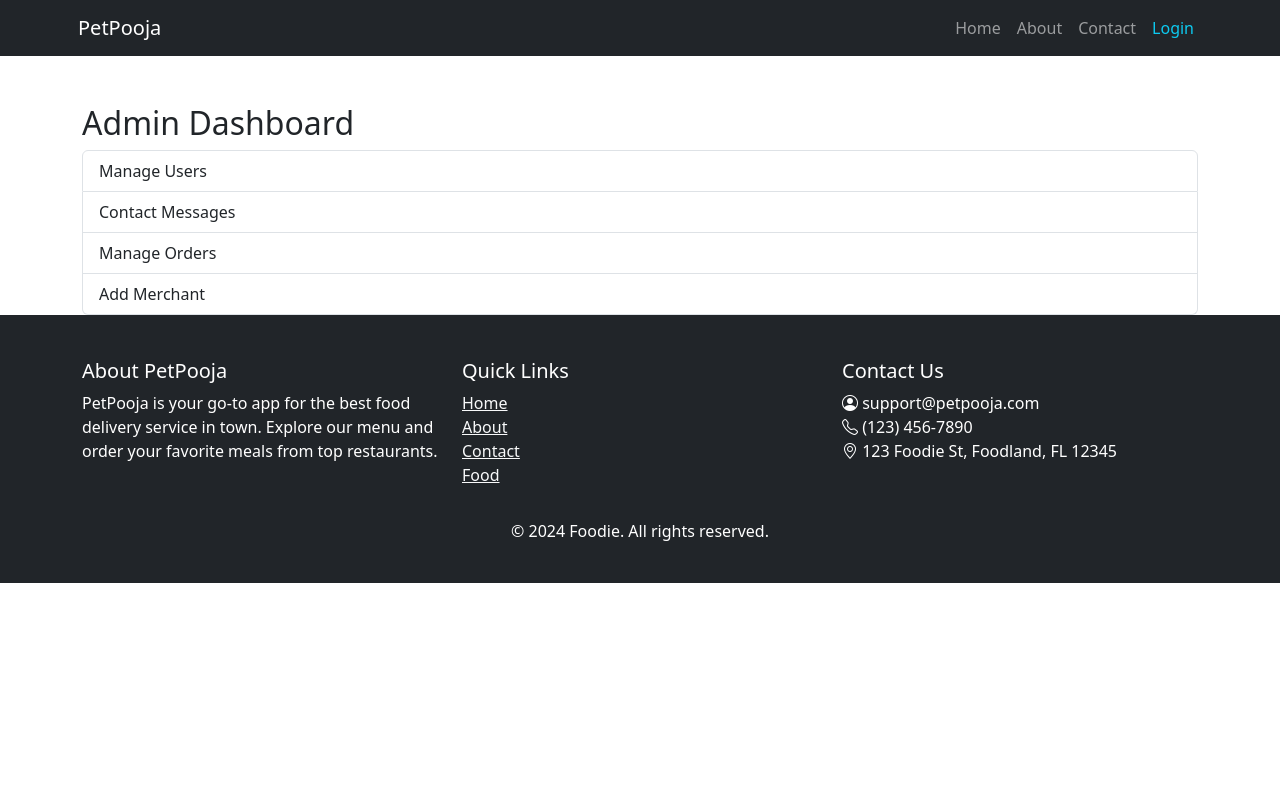
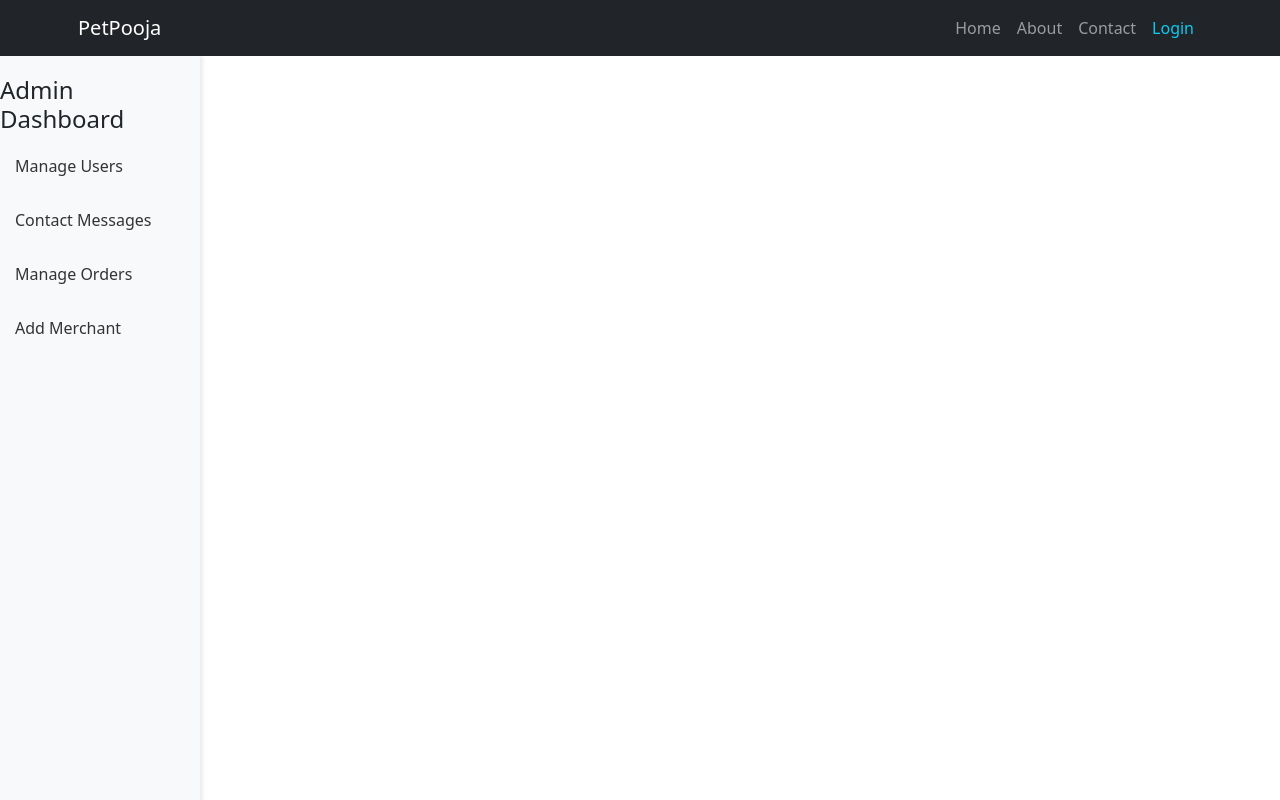
Before and after one commit to karan0507/PetPooja2, a React (Create React App) app in the folder FrontEnd/: page /admin in a window 1280 px wide. Shown: the top 800 px of the page. Built offline with nearby package versions, Linux system fonts and the light colour scheme.

Commit message:
admin side navbar, inquiry, order status

```diff
--- a/FrontEnd/src/App.js
+++ b/FrontEnd/src/App.js
@@ -16,7 +16,6 @@ import UsersPage from './components/UsersPage';
 import ContactMessages from './components/ContactMessages';
 import OrdersPage from './components/OrdersPage';
 import AddMerchant from './components/AddMerchant';
-
 import './App.css';
 
 function App() {
@@ -33,11 +32,12 @@ function App() {
             <Route path="/cart" element={<CartPage />} />
             <Route path="/signup" element={<Signup />} />
             <Route path="/login" element={<Login />} />
-            <Route path="/admin" element={<AdminDashboard />} />
-            <Route path="/admin/users" element={UsersPage} />
-          <Route path="/admin/contact-messages" element={ContactMessages} />
-          <Route path="/admin/orders" element={OrdersPage} />
-          <Route path="/admin/add-merchant" elemrnt={AddMerchant} />
+            <Route path="/admin" element={<AdminDashboard />}>
+              <Route path="users" element={<UsersPage />} />
+              <Route path="contact-messages" element={<ContactMessages />} />
+              <Route path="orders" element={<OrdersPage />} />
+              <Route path="add-merchant" element={<AddMerchant />} />
+            </Route>
           </Routes>
         </div>
         <Footer />
--- a/FrontEnd/src/components/AdminDashboard.js
+++ b/FrontEnd/src/components/AdminDashboard.js
@@ -1,15 +1,13 @@
 import React from 'react';
-import { Link } from 'react-router-dom';
+import { Outlet } from 'react-router-dom';
+import Sidebar from './Sidebar';
 
 const AdminDashboard = () => {
   return (
-    <div className="container mt-5">
-      <h2>Admin Dashboard</h2>
-      <div className="list-group">
-        <Link to="/admin/users" className="list-group-item list-group-item-action">Manage Users</Link>
-        <Link to="/admin/contact-messages" className="list-group-item list-group-item-action">Contact Messages</Link>
-        <Link to="/admin/orders" className="list-group-item list-group-item-action">Manage Orders</Link>
-        <Link to="/admin/add-merchant" className="list-group-item list-group-item-action">Add Merchant</Link>
+    <div className="admin-dashboard">
+      <Sidebar />
+      <div className="admin-content">
+        <Outlet />
       </div>
     </div>
   );
--- a/FrontEnd/src/components/OrdersPage.js
+++ b/FrontEnd/src/components/OrdersPage.js
@@ -1,5 +1,5 @@
 import React from 'react';
-import { useQuery, gql } from '@apollo/client';
+import { useQuery, useMutation, gql } from '@apollo/client';
 
 const GET_ORDERS_QUERY = gql`
   query GetOrders {
@@ -16,8 +16,28 @@ const GET_ORDERS_QUERY = gql`
   }
 `;
 
+const UPDATE_ORDER_STATUS_MUTATION = gql`
+  mutation UpdateOrderStatus($id: ID!, $status: String!) {
+    updateOrderStatus(id: $id, status: $status) {
+      id
+      status
+    }
+  }
+`;
+
 const OrdersPage = () => {
-  const { loading, error, data } = useQuery(GET_ORDERS_QUERY);
+  const { loading, error, data, refetch } = useQuery(GET_ORDERS_QUERY);
+  const [updateOrderStatus] = useMutation(UPDATE_ORDER_STATUS_MUTATION);
+
+  const handleStatusUpdate = async (id, status) => {
+    try {
+      await updateOrderStatus({ variables: { id, status } });
+      refetch();
+    } catch (error) {
+      console.error('Error updating order status:', error);
+      alert('Failed to update order status. Please try again.');
+    }
+  };
 
   if (loading) return <p>Loading...</p>;
   if (error) return <p>Error loading orders</p>;
@@ -33,6 +53,7 @@ const OrdersPage = () => {
             <th>Total</th>
             <th>Status</th>
             <th>Date</th>
+            <th>Actions</th>
           </tr>
         </thead>
         <tbody>
@@ -43,6 +64,20 @@ const OrdersPage = () => {
               <td>{order.total}</td>
               <td>{order.status}</td>
               <td>{new Date(order.createdAt).toLocaleString()}</td>
+              <td>
+                <button
+                  className="btn btn-success"
+                  onClick={() => handleStatusUpdate(order.id, 'Delivered')}
+                >
+                  Delivered
+                </button>
+                <button
+                  className="btn btn-warning ml-2"
+                  onClick={() => handleStatusUpdate(order.id, 'Out for Delivery')}
+                >
+                  Out for Delivery
+                </button>
+              </td>
             </tr>
           ))}
         </tbody>
--- /dev/null
+++ b/FrontEnd/src/components/Sidebar.css
@@ -0,0 +1,43 @@
+.admin-dashboard {
+    display: flex;
+  }
+
+  .sidebar {
+    width: 200px;
+    background-color: #f8f9fa;
+    height: 100vh;
+    padding-top: 20px;
+    box-shadow: 2px 0 5px rgba(0,0,0,0.1);
+  }
+
+  .sidebar h2 {
+    text-align: center;
+    margin-bottom: 20px;
+  }
+
+  .sidebar ul {
+    list-style-type: none;
+    padding: 0;
+  }
+
+  .sidebar ul li {
+    margin: 10px 0;
+  }
+
+  .sidebar ul li a {
+    text-decoration: none;
+    color: #333;
+    display: block;
+    padding: 10px 15px;
+    border-radius: 4px;
+  }
+
+  .sidebar ul li a:hover {
+    background-color: #007bff;
+    color: white;
+  }
+
+  .admin-content {
+    flex-grow: 1;
+    padding: 20px;
+  }
--- /dev/null
+++ b/FrontEnd/src/components/Sidebar.js
@@ -0,0 +1,19 @@
+import React from 'react';
+import { Link } from 'react-router-dom';
+import './Sidebar.css';
+
+const Sidebar = () => {
+  return (
+    <div className="sidebar">
+      <h4>Admin Dashboard</h4>
+      <ul>
+        <li><Link to="users">Manage Users</Link></li>
+        <li><Link to="contact-messages">Contact Messages</Link></li>
+        <li><Link to="orders">Manage Orders</Link></li>
+        <li><Link to="add-merchant">Add Merchant</Link></li>
+      </ul>
+    </div>
+  );
+};
+
+export default Sidebar;
--- a/FrontEnd/src/components/UsersPage.js
+++ b/FrontEnd/src/components/UsersPage.js
@@ -39,22 +39,29 @@ const UsersPage = () => {
   const [newPassword, setNewPassword] = useState('');
 
   const handleDelete = async (id) => {
-    const confirmDelete = window.confirm('Are you sure you want to delete this user?');
-    if (confirmDelete) {
+    if (window.confirm('Are you sure you want to delete this user?')) {
+      try {
         await deleteUser({ variables: { id } });
         refetch();
+      } catch (error) {
+        alert('Failed to delete the user. Please try again.');
+      }
     }
   };
 
   const handleUpdatePassword = async (id) => {
+    try {
       await updatePassword({ variables: { id, newPassword } });
       setSelectedUser(null);
       setNewPassword('');
       refetch();
+    } catch (error) {
+      alert('Failed to update password. Please try again.');
+    }
   };
 
   if (loading) return <p>Loading...</p>;
-  if (error) return <p>Error loading users</p>;
+  if (error) return <p>Error loading users: {error.message}</p>;
 
   return (
     <div className="container mt-5">
@@ -85,7 +92,10 @@ const UsersPage = () => {
                 </button>
                 <button
                   className="btn btn-warning ml-2"
-                  onClick={() => setSelectedUser(user.id)}
+                  onClick={() => {
+                    setSelectedUser(user.id);
+                    setNewPassword('');
+                  }}
                 >
                   Update Password
                 </button>
```
Also changed, not shown: 2 other files (tests, documents, lock files or other folders). Lines whose indentation alone changed are shown as unchanged.
